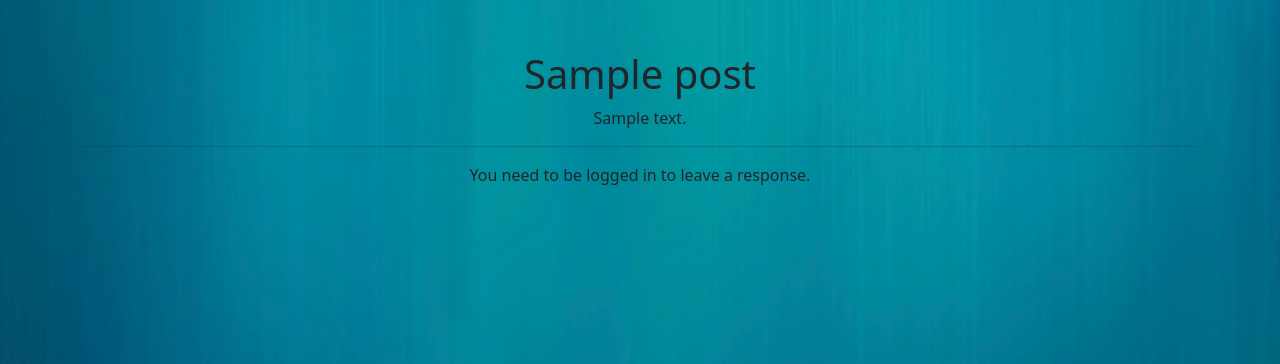
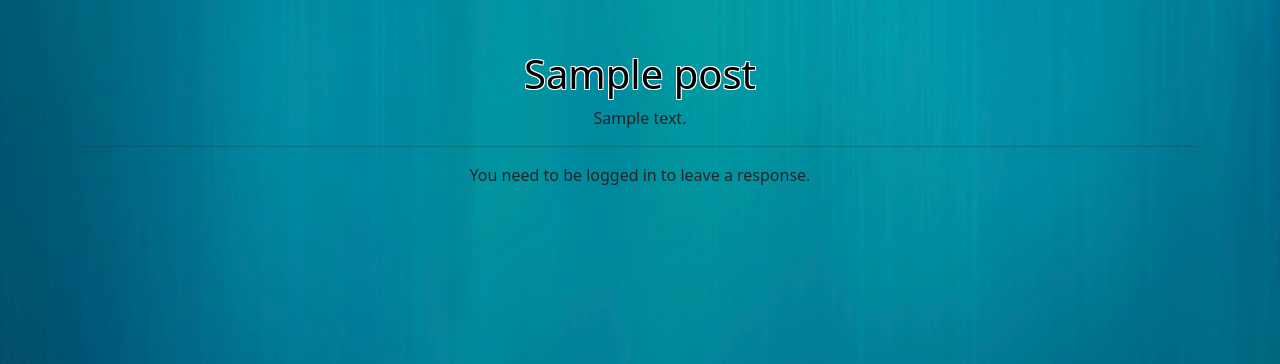
Before and after one commit to Link13-tech/FanBoard1.0, a Django app: page /1/ in a window 1280 px wide. Shown: the part 56-420 px from the top of the page. Run offline with Django 5.2, Linux system fonts and the light colour scheme; tables that the repository leaves empty hold one stand-in row (values such as "Sample post"); some libraries are stand-ins or nearby versions.

Commit message:
FanBoard1.0 WorkVer3b som fix color

```diff
--- a/FanBoard/templates/board/post_detail.html
+++ b/FanBoard/templates/board/post_detail.html
@@ -1,7 +1,19 @@
 {% extends 'default.html' %}
 {% load i18n %}
 {% block content %}
-    <h1 style="margin-top: 50px;">{{ post.title }}</h1>
+<style>
+    .styled-heading {
+        color: #000000; /* Основной цвет текста заголовка */
+        text-shadow:
+            1px 1px 0 #ffffff, /* Белый контур справа и вниз */
+            -1px 1px 0 #ffffff, /* Белый контур слева и вниз */
+            1px -1px 0 #ffffff, /* Белый контур справа и вверх */
+            -1px -1px 0 #ffffff; /* Белый контур слева и вверх */
+        margin-top: 50px; /* Отступ сверху для заголовка */
+    }
+</style>
+
+<h1 class="styled-heading">{{ post.title }}</h1>
 <p>{{ post.content|safe }}</p>
 
 <hr>
```
Also changed, not shown: FanBoard/board/templatetags/custom_filters.py (deleted, +0 -13 lines), FanBoard/templates/board/manage_responses.html (+2 -5 lines), FanBoard/static/css/styles.css, 1 other file. Lines whose indentation alone changed are shown as unchanged.
